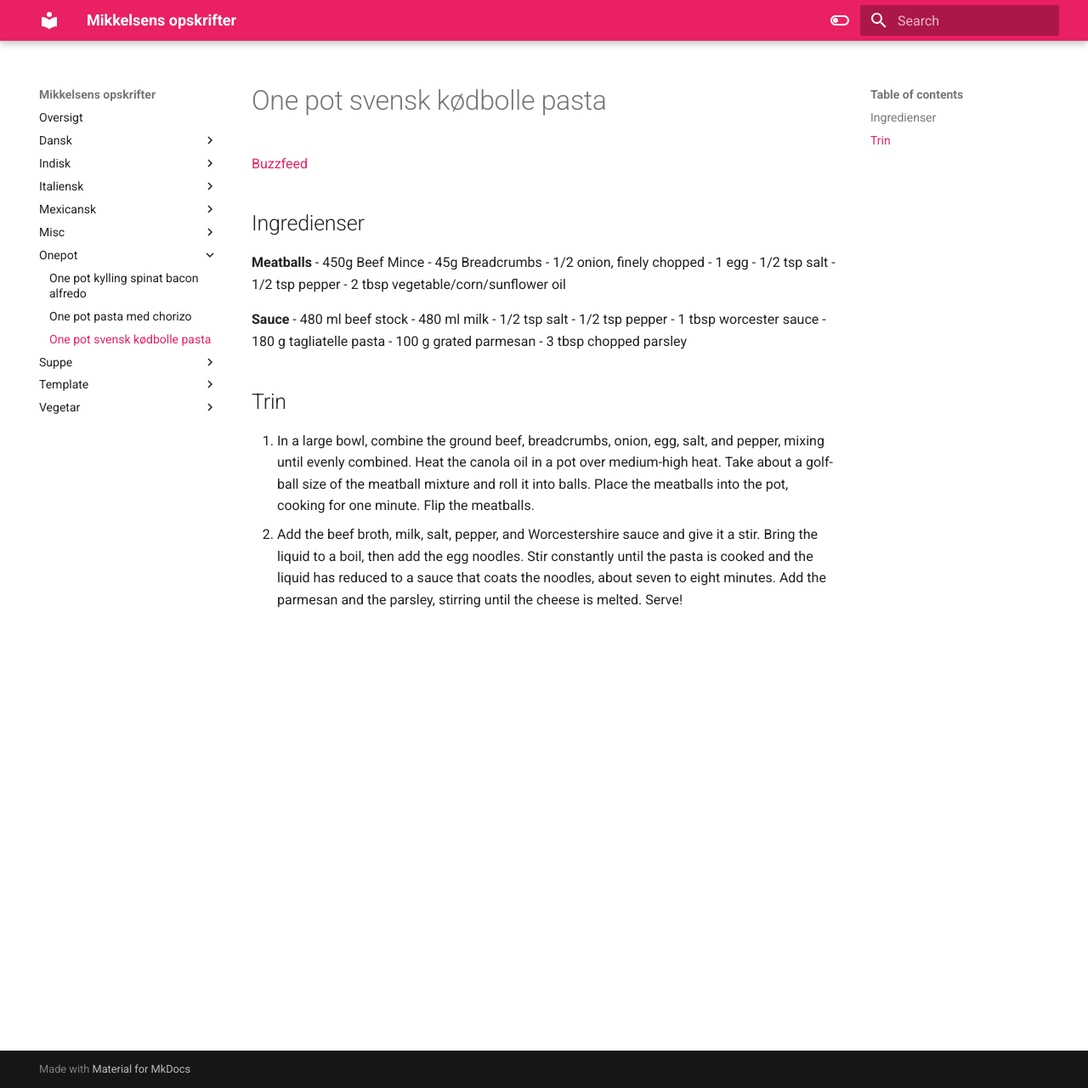
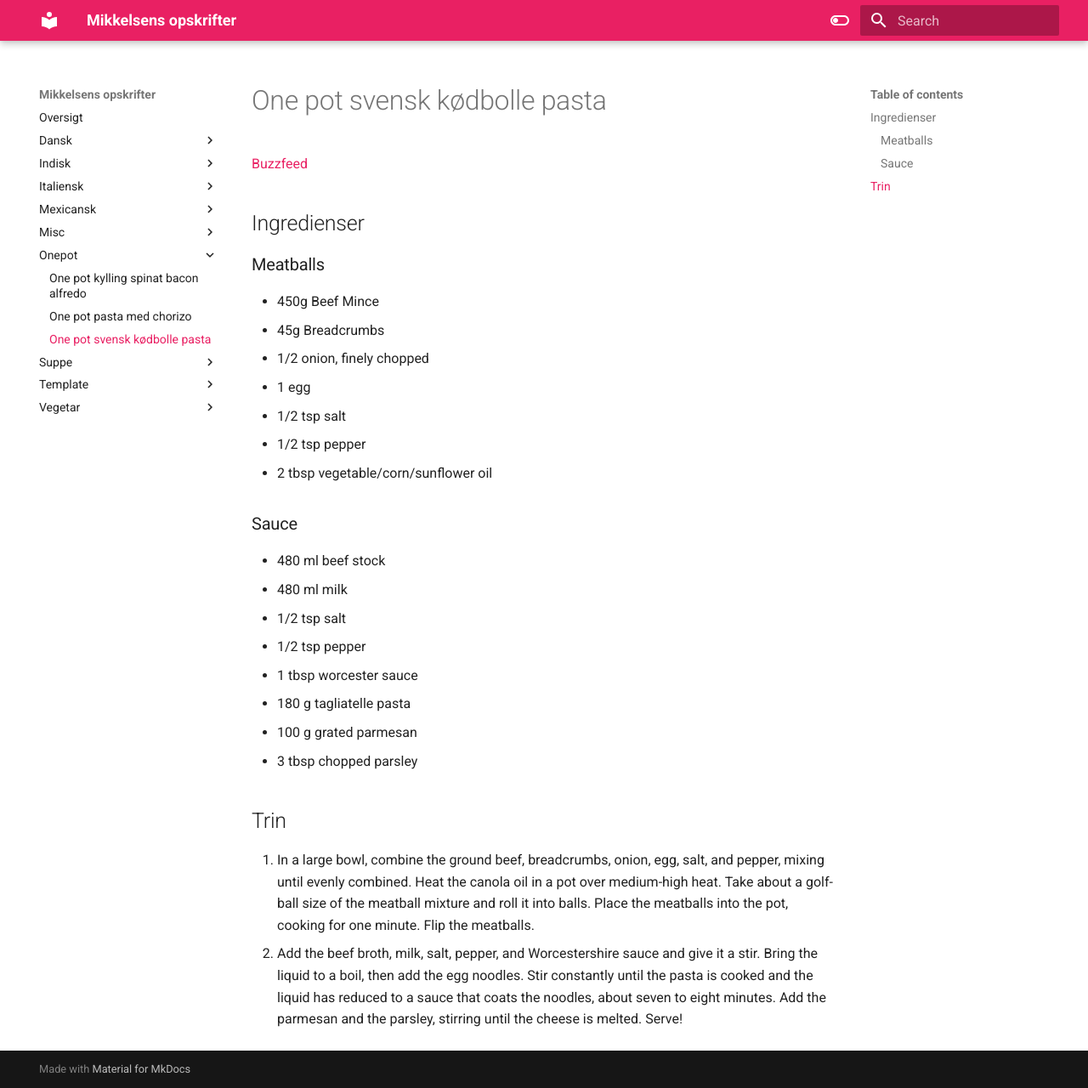
Before and after one commit to madsyde/Opskrifter, an MkDocs documentation site: the page built from docs/Onepot/One pot svensk kødbolle pasta.md, in a window 1280 px wide and 1280 px high. Shown: the whole window at 85% size. Built offline with MkDocs 1.6.1 and Material for MkDocs 9.7.7, drawn with Linux system fonts in a browser that asks for light colours.

Commit message:
Update One pot svensk kødbolle pasta.md

```diff
--- a/docs/Onepot/One pot svensk kødbolle pasta.md
+++ b/docs/Onepot/One pot svensk kødbolle pasta.md
@@ -2,7 +2,7 @@
 [Buzzfeed](https://www.buzzfeed.com/nickguillory/heres-a-quick-and-easy-swedish-meatball-pasta-dinner-that-yo?utm_term=.pq0WLxXqR#.wb8VMr4kv)
 
 ## Ingredienser
-**Meatballs**
+### Meatballs
 - 450g Beef Mince
 - 45g Breadcrumbs
 - 1/2 onion, finely chopped
@@ -11,7 +11,7 @@
 - 1/2 tsp pepper
 - 2 tbsp vegetable/corn/sunflower oil
 
-**Sauce**
+### Sauce
 - 480 ml beef stock
 - 480 ml milk
 - 1/2 tsp salt
```
